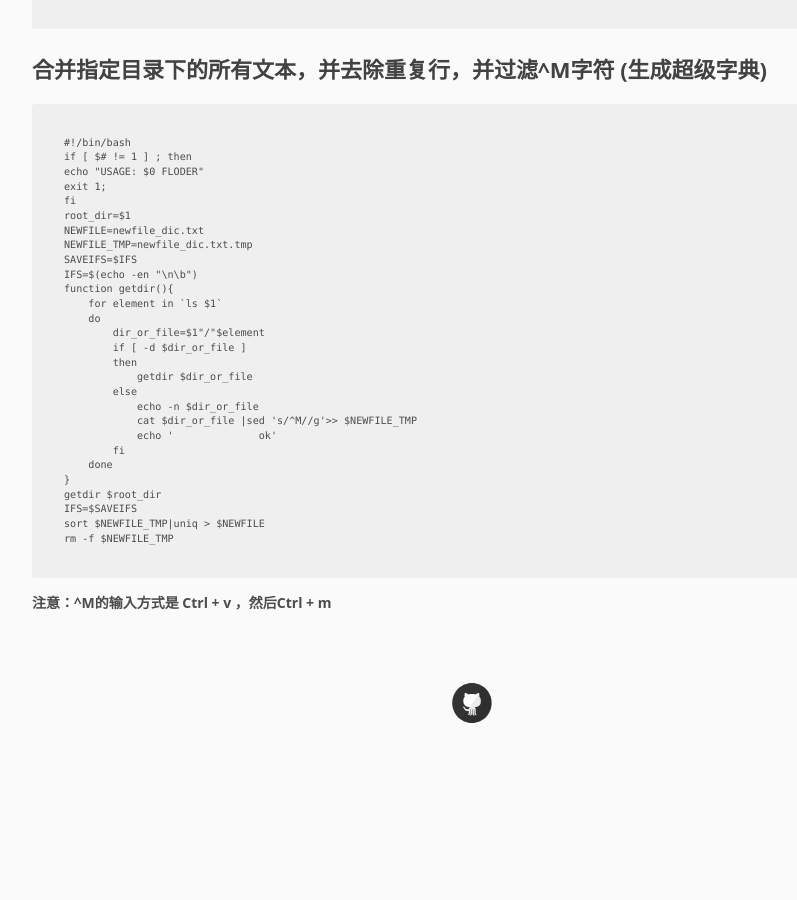
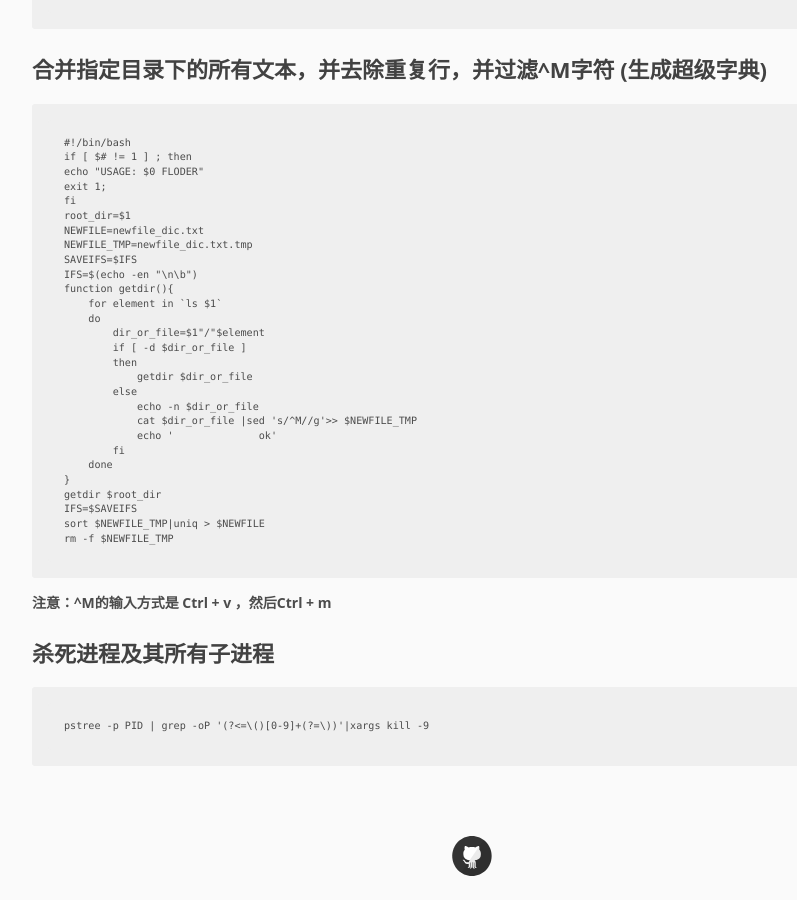
Before and after one commit to pingmalu/pingmalu.github.io, a Jekyll site: the page built from _posts/2017-01-22-Linux常用脚本.md, in a window 1280 px wide and 900 px high, scrolled down 616 px. Shown: the whole window, without its empty margins (168-965 px from the left). Built offline with Jekyll 4.4.1, drawn with Linux system fonts in a browser that asks for light colours; nearby versions of some CDN libraries; before the commit the page ends 1363 px from its top, so only the background shows below that.

Commit message:
'update'

```diff
--- a/_posts/2017-01-22-Linux常用脚本.md
+++ b/_posts/2017-01-22-Linux常用脚本.md
@@ -50,3 +50,7 @@ title:  "Linux常用脚本"
 	rm -f $NEWFILE_TMP
 
 **注意：^M的输入方式是 Ctrl + v ，然后Ctrl + m**
+
+# 杀死进程及其所有子进程
+
+	pstree -p PID | grep -oP '(?<=\()[0-9]+(?=\))'|xargs kill -9
```
